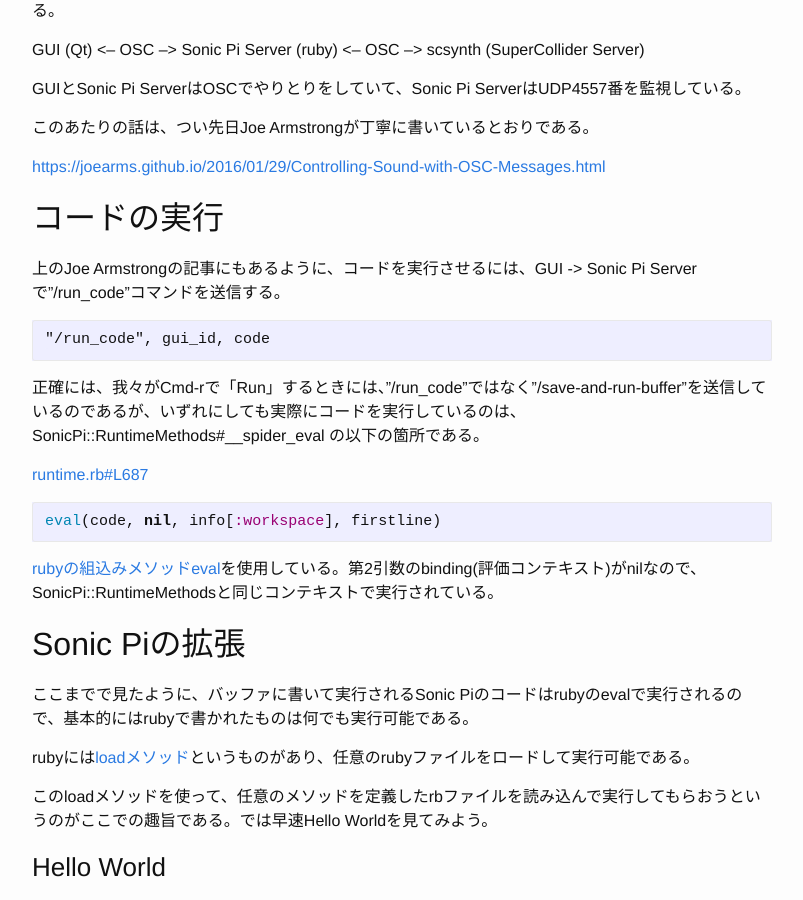
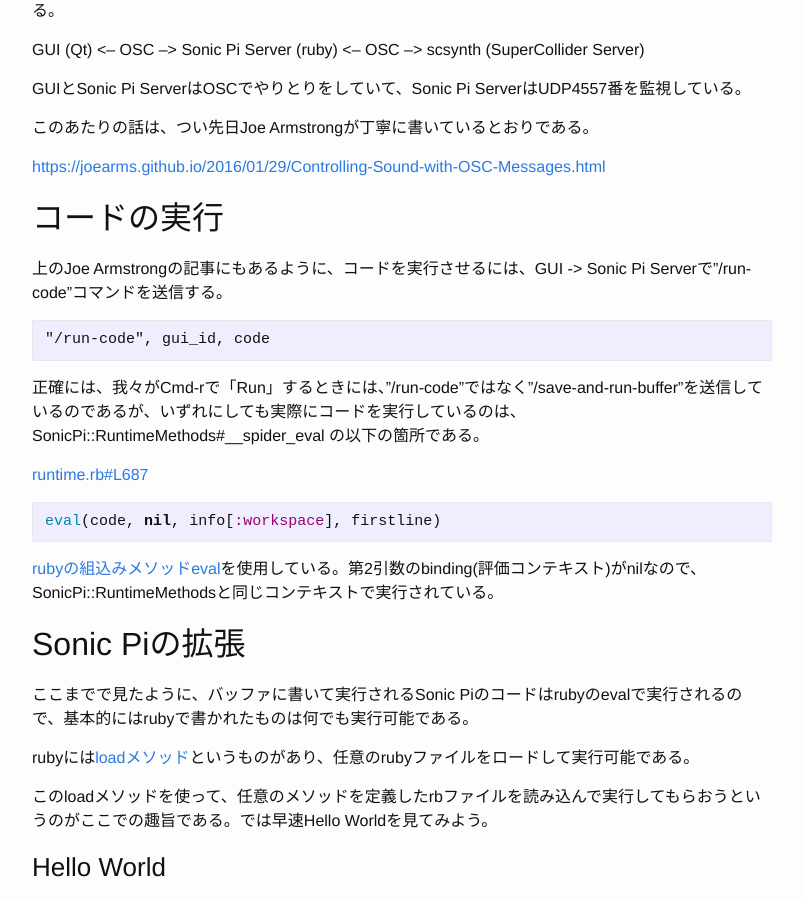
Before and after one commit to kn1kn1/kn1kn1.github.io, a Jekyll site: the page built from _posts/2016-02-06-In-N-Out-Sonic-Pi-Pt.I.md, in a window 1280 px wide and 900 px high, scrolled down 375 px. Shown: the whole window, without its empty margins (238-1041 px from the left). Built offline with Jekyll 4.4.1, drawn with Linux system fonts in a browser that asks for light colours.

Commit message:
Fix a typo

````diff
--- a/_posts/2016-02-06-In-N-Out-Sonic-Pi-Pt.I.md
+++ b/_posts/2016-02-06-In-N-Out-Sonic-Pi-Pt.I.md
@@ -17,13 +17,13 @@
 [https://joearms.github.io/2016/01/29/Controlling-Sound-with-OSC-Messages.html](https://joearms.github.io/2016/01/29/Controlling-Sound-with-OSC-Messages.html)
 
 ## コードの実行
-上のJoe Armstrongの記事にもあるように、コードを実行させるには、GUI -> Sonic Pi Serverで"/run_code"コマンドを送信する。
+上のJoe Armstrongの記事にもあるように、コードを実行させるには、GUI -> Sonic Pi Serverで"/run-code"コマンドを送信する。
 
 ```
-"/run_code", gui_id, code
+"/run-code", gui_id, code
 ```
 
-正確には、我々がCmd-rで「Run」するときには、"/run_code"ではなく"/save-and-run-buffer"を送信しているのであるが、いずれにしても実際にコードを実行しているのは、SonicPi::RuntimeMethods#__spider_eval の以下の箇所である。
+正確には、我々がCmd-rで「Run」するときには、"/run-code"ではなく"/save-and-run-buffer"を送信しているのであるが、いずれにしても実際にコードを実行しているのは、SonicPi::RuntimeMethods#__spider_eval の以下の箇所である。
 
 [runtime.rb#L687](https://github.com/samaaron/sonic-pi/blob/v2.9.0/app/server/sonicpi/lib/sonicpi/runtime.rb#L687)
 
````
